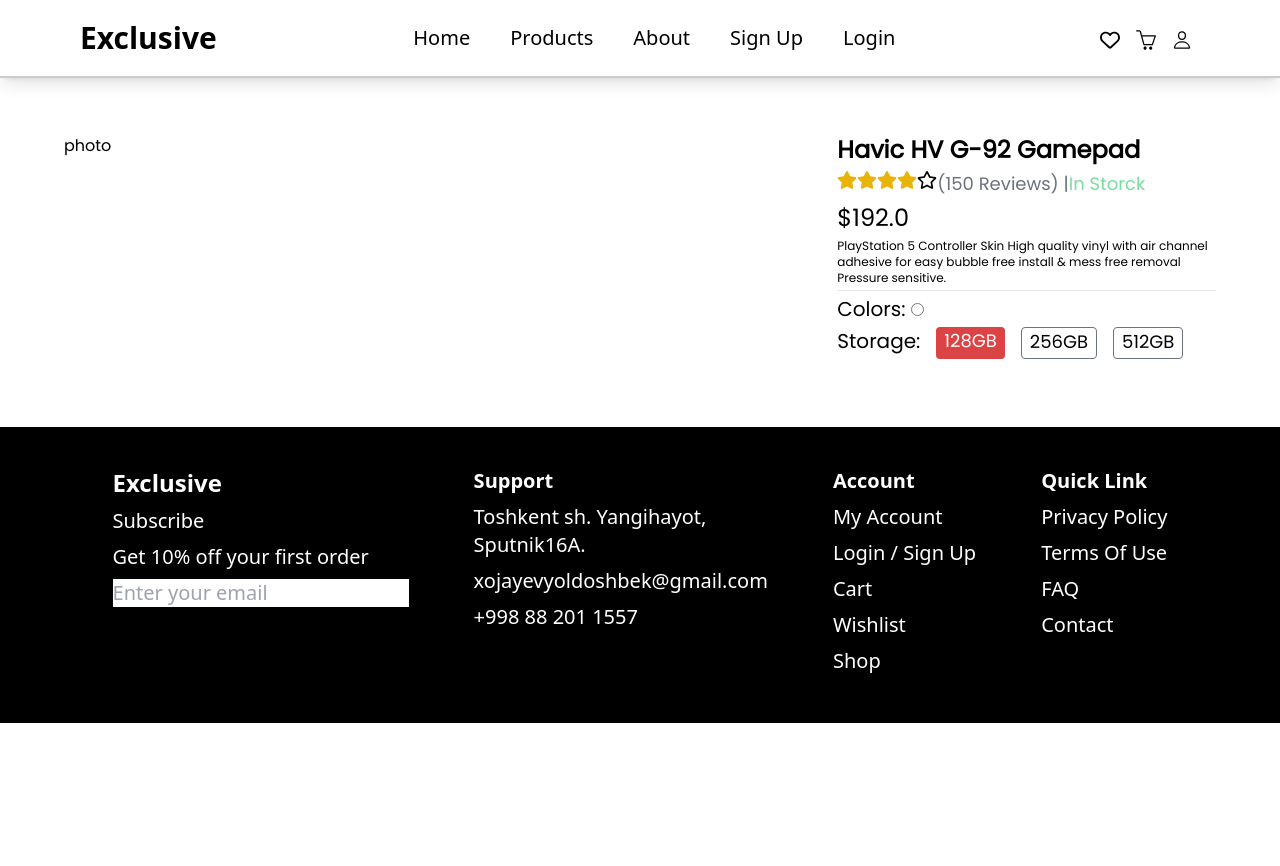
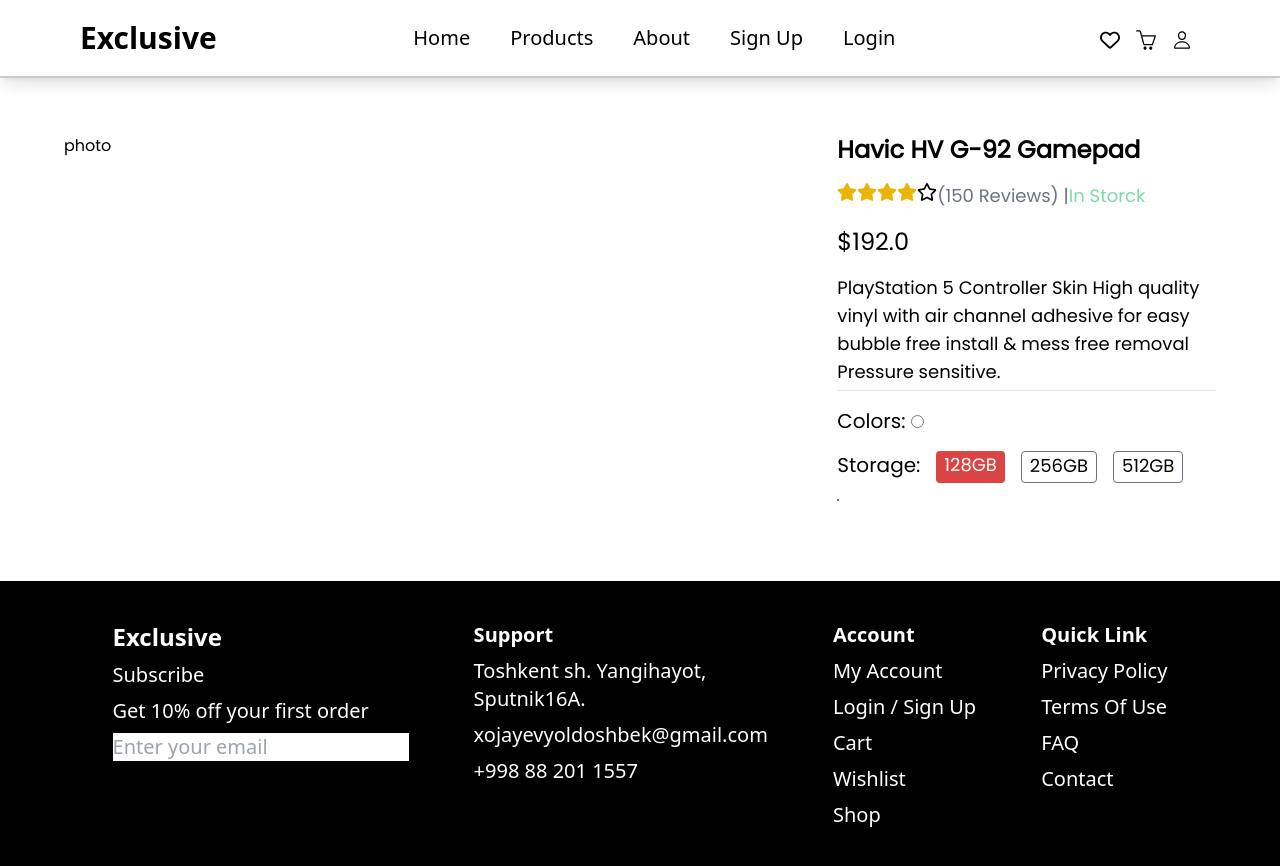
Before and after one commit to Khojayev12/ITBCW2-web, a React (Create React App) app: page /p-test in a window 1280 px wide. Shown: the top 866 px of the page. Before the commit the page ends 800 px from the top, so only its background shows below. Built offline with nearby package versions, Linux system fonts and the light colour scheme.

Commit message:
product page  added

```diff
--- a/src/pages/dynamicProduct.jsx
+++ b/src/pages/dynamicProduct.jsx
@@ -12,20 +12,23 @@
                     <div className={"product-photos w-2/3"} >photo</div>
                     <div className={"product-info w-1/3 ml-4"} >
                         <div className={"p-title text-2xl text-black font-semibold"} >Havic HV G-92 Gamepad</div>
-                        <div className={"text-lg my-1 text-gray-500 flex flex-row"}>
+                        <div className={"text-lg my-4 text-gray-500 flex flex-row"}>
                             <ProductReview score={4}/> (150 Reviews) | {state?<span className={"text-lg text-green-500 opacity-60"} >In Storck</span>:<span  className={"text-lg text-red-500 opacity-60"}>Out of Storck</span>}
                         </div>
-                        <div className={"p-cost  my-1 text-2xl text-black"}>$192.0</div>
-                        <div className={"p-description  my-1 text-xs"}>PlayStation 5 Controller Skin High quality vinyl with air channel adhesive for easy bubble free install & mess free removal Pressure sensitive.</div>
+                        <div className={"p-cost  my-4 text-2xl text-black"}>$192.0</div>
+                        <div className={"p-description  my-1 text-lg"}>PlayStation 5 Controller Skin High quality vinyl with air channel adhesive for easy bubble free install & mess free removal Pressure sensitive.</div>
                         <hr/>
-                        <div className={"text-xl  my-1"} >
+                        <div className={"text-xl  my-4"} >
                             Colors: <input type="radio"/>
                         </div>
-                        <div className={"text-xl  my-1 flex flex-row align-middle"}>
+                        <div className={"text-xl  my-4 flex flex-row align-middle"}>
                             Storage:
                             <div className={"inline-block ml-4 h-8 px-2 rounded text-center text-lg " + " bg-c-button2 text-white"}>128GB</div>
                             <div className={"inline-block ml-4 h-8 px-2 rounded border border-gray-500 text-lg text-center"}>256GB</div>
                             <div className={"inline-block ml-4 h-8 px-2 rounded border border-gray-500 text-lg text-center"}>512GB</div>
+                        </div>
+                        <div className={"my-4 flex flex-row"} >
+                            <div className={"border border-gray-500 roun"}></div>
                         </div>
                     </div>
                 </div>
```
